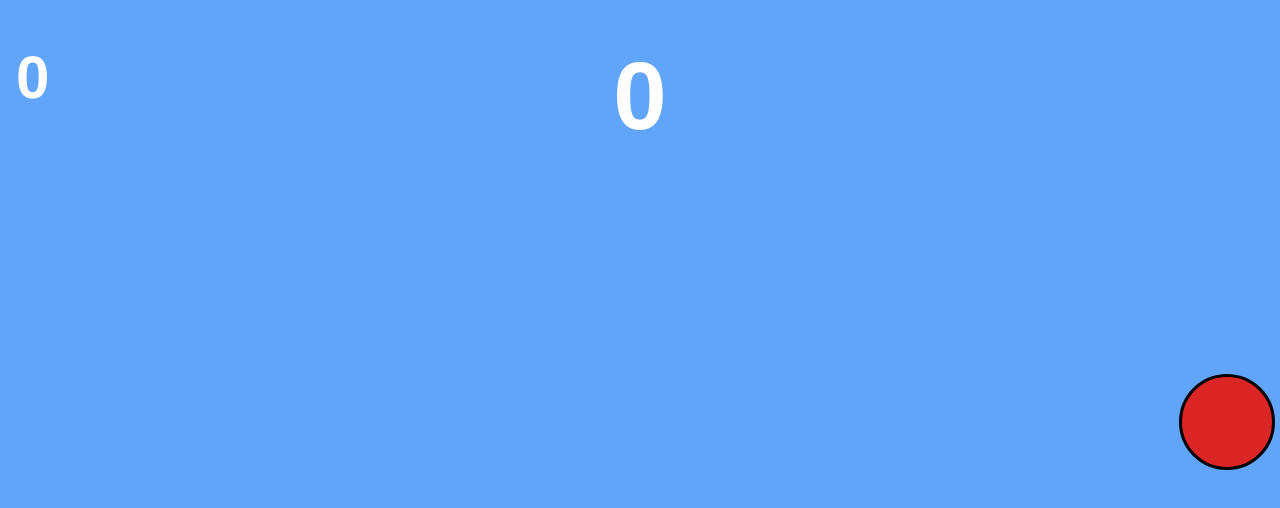
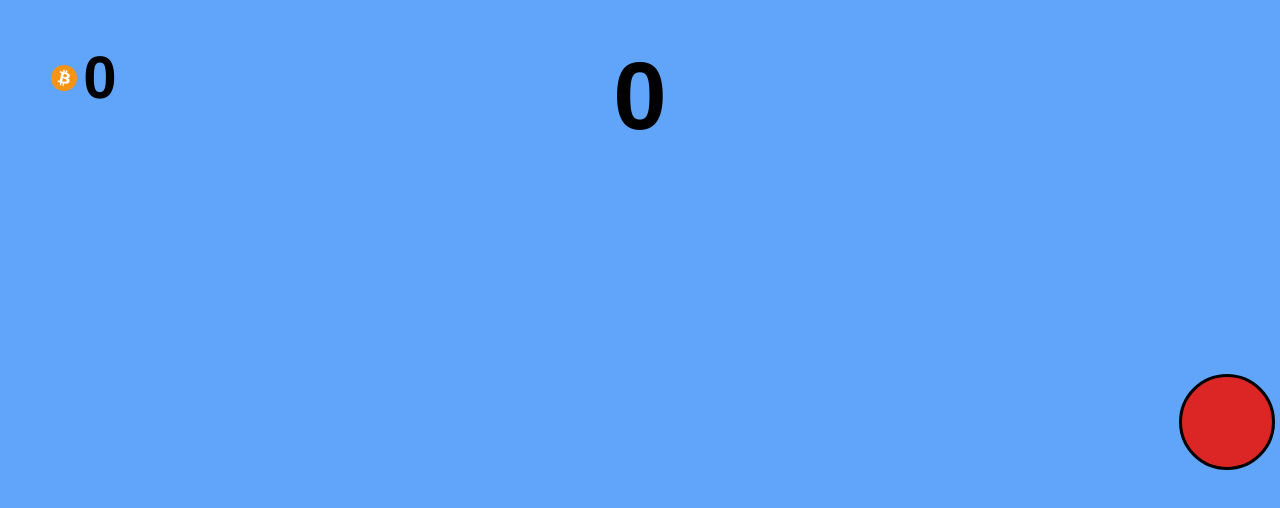
Before and after one commit to jumbyjumbo/aimtrainer, a Next.js app: page / in a window 1280 px wide. Shown: the top 508 px of the page. Built offline with nearby package versions, Linux system fonts and the light colour scheme.

Commit message:
Update coin tracking and reward system

```diff
--- a/src/app/page.js
+++ b/src/app/page.js
@@ -10,8 +10,8 @@ export default function Home() {
   // target hit counter
   const [targetHitsCount, setTargetHitsCount] = useState(0);
 
-  // State to track the amount of gold the player has
-  const [gold, setGold] = useState(0);
+  // State to track the amount of Coin the player has
+  const [Coin, setCoin] = useState(0);
 
   // Store the timestamp of the last hit
   const [lastTargetHitTimestamp, setLastTargetHitTimestamp] = useState(0);
@@ -25,11 +25,6 @@ export default function Home() {
     x: Math.random() * (window.innerWidth - 100),
     y: Math.random() * (window.innerHeight - 100),
   });
-
-
-  useEffect(() => {
-    setIsLoading(false);
-  }, []);
 
   useEffect(() => {
     setTargetPositions(targetPositions.map(() => generatePosition()));
@@ -83,28 +78,32 @@ export default function Home() {
   }, [lastTargetHitTimestamp]);
 
   // reward function
-  const calculateGoldEarned = (timeDifference) => {
+  const calculateCoinEarned = (timeDifference) => {
     return timeDifference > 800 || timeDifference < 10
       ? 1
       : Math.floor(1.3 ** ((1000 - timeDifference) * 0.01));
   };
 
-  // gold reward based on speed
-  const targetHitGoldReward = () => {
+  // Coin reward based on speed
+  const targetHitCoinReward = () => {
     const currentTime = Date.now();
     const timeDifference = lastTargetHitTimestamp > 0 ? currentTime - lastTargetHitTimestamp : 0;
     setLastTargetHitTimestamp(currentTime);
     setTargetHitInterval(0);
-    const goldEarned = calculateGoldEarned(timeDifference);
-    setGold((prevGold) => prevGold + goldEarned);
+    const CoinEarned = calculateCoinEarned(timeDifference);
+    setCoin((prevCoin) => prevCoin + CoinEarned);
   };
 
   // when u hit a target
   const onTargetHit = (targetID) => {
     regeneratePosition(targetID);
     setTargetHitsCount(prevCount => prevCount + 1);
-    targetHitGoldReward();
+    targetHitCoinReward();
   };
+
+  useEffect(() => {
+    setIsLoading(false);
+  }, []);
 
   // loading screen
   if (isLoading) {
@@ -117,18 +116,23 @@ export default function Home() {
 
   // Main game screen
   return (
-    <main className="text-2xl md:text-6xl font-helvetica font-bold text-white h-screen w-screen bg-blue-400 overflow-hidden" style={{ cursor: "url('/reddot.png') 32 32, auto" }}>
+    <main className="text-2xl md:text-6xl font-helvetica font-bold text-black h-screen w-screen bg-blue-400 overflow-hidden" style={{ cursor: "url('/reddot.png') 32 32, auto" }}>
       {/* Target hit counter */}
       <div className="absolute top-[6%] left-1/2 transform -translate-x-1/2 text-center text-4xl md:text-8xl">
         {targetHitsCount}
       </div>
-      {/* Gold counter */}
-      <div className=" absolute top-[6%] left-4">
-        {gold}
+      {/* Coin counter */}
+      <div className="absolute top-[6%] left-[4%] flex items-center">
+        <img src="/btclogo.png" alt="BTC Logo" style={{ width: '2vw', height: '2vw' }} />
+        {/* Spacer div */}
+        <div style={{ width: '0.5vw' }}></div>
+        <div>
+          {Coin}
+        </div>
       </div>
       {/* Target hit interval */}
       {targetHitInterval > 0 && (
-        <div className="absolute top-[12%] left-4">
+        <div className="absolute top-[12%] left-[4%]">
           {(targetHitInterval / 1000).toFixed(2)}s
         </div>
       )}
@@ -138,7 +142,7 @@ export default function Home() {
         {targetPositions.map((targetPosition, targetID) => (
           <div
             key={targetID}
-            onMouseDown={() => onTargetHit(targetID)} // Regenerate position for this target on hit
+            onMouseDown={() => onTargetHit(targetID)}
             className="absolute w-24 h-24 bg-red-600 rounded-full border-[3px] border-black"
             style={{
               left: `${targetPosition.x}px`,
```
Also changed, not shown: public/btclogo.png (added).
